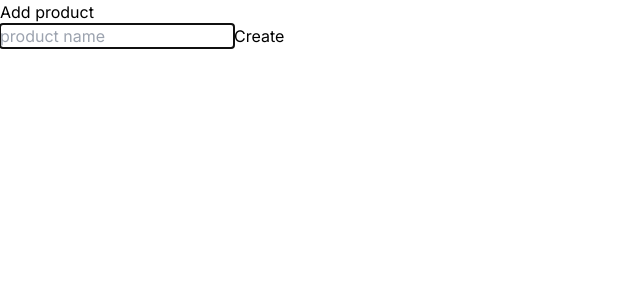
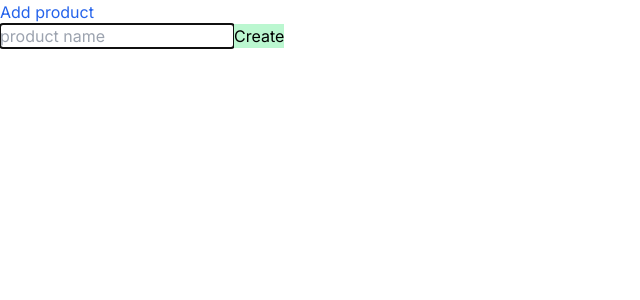
Before and after one commit to fivestarsouvenirs5/Five-Star-Souvenir-App, a Next.js app: page /add-product in a window 1280 px wide. Shown: the top 300 px of the page, without its empty margins (0-640 px from the left). Built offline with nearby package versions, Linux system fonts and the light colour scheme.

Commit message:
added stylistic elements (css related)

```diff
--- a/app/add-product/page.jsx
+++ b/app/add-product/page.jsx
@@ -28,7 +28,7 @@ const AddProductForm = () => {
     <>
       <div>
         <form onSubmit={submitData}>
-          <h1>Add product</h1>
+          <h1 class="text-blue-600">Add product</h1>
           <input
             autoFocus
             onChange={(e) => setProductName(e.target.value)}
@@ -36,7 +36,7 @@ const AddProductForm = () => {
             type="text"
             value={product_name}
           />
-          <input
+          <input class="bg-green-200"
             disabled={!product_name}
             type="submit"
             value="Create"
--- a/app/logged-in/page.jsx
+++ b/app/logged-in/page.jsx
@@ -1,3 +1,5 @@
+// import 'materialize-css/dist/css/materialize.min.css';
+// import 'materialize-css'
 import Link from 'next/link'
 import prisma from '../utils/prisma'
 //import AddProductForm from '../components/addProductForm'
@@ -20,8 +22,8 @@ export default async function Loggedin() {
 //   if (!data) return <div>Loading ...</div>
   return (
     <main>
-        <h2>Click the button!</h2>
-        <h1>Product Data</h1>
+        <h2 class="text-red-600">Click the button!</h2>
+        <h1 class="text-orange-600">Product Data</h1>
         <ul>
             {products.map((product) => (
                 <li key={product.product_id}>
--- a/app/page.jsx
+++ b/app/page.jsx
@@ -2,7 +2,7 @@
 export default function Home() {
   return (
     <main >
-      <h2>Log in to view!</h2>
+      <h2 class="text-purple-600">Log in to view!</h2>
       <a href="/api/auth/login">Login</a>
     </main>
   )
--- a/package.json
+++ b/package.json
@@ -14,6 +14,7 @@
     "autoprefixer": "10.4.16",
     "eslint": "8.54.0",
     "eslint-config-next": "14.0.3",
+    "materialize-css": "^1.0.0-rc.2",
     "next": "^14.0.3",
     "postcss": "8.4.31",
     "react": "^18.2.0",
```
Also changed, not shown: 1 other file (tests, documents, lock files or other folders).
